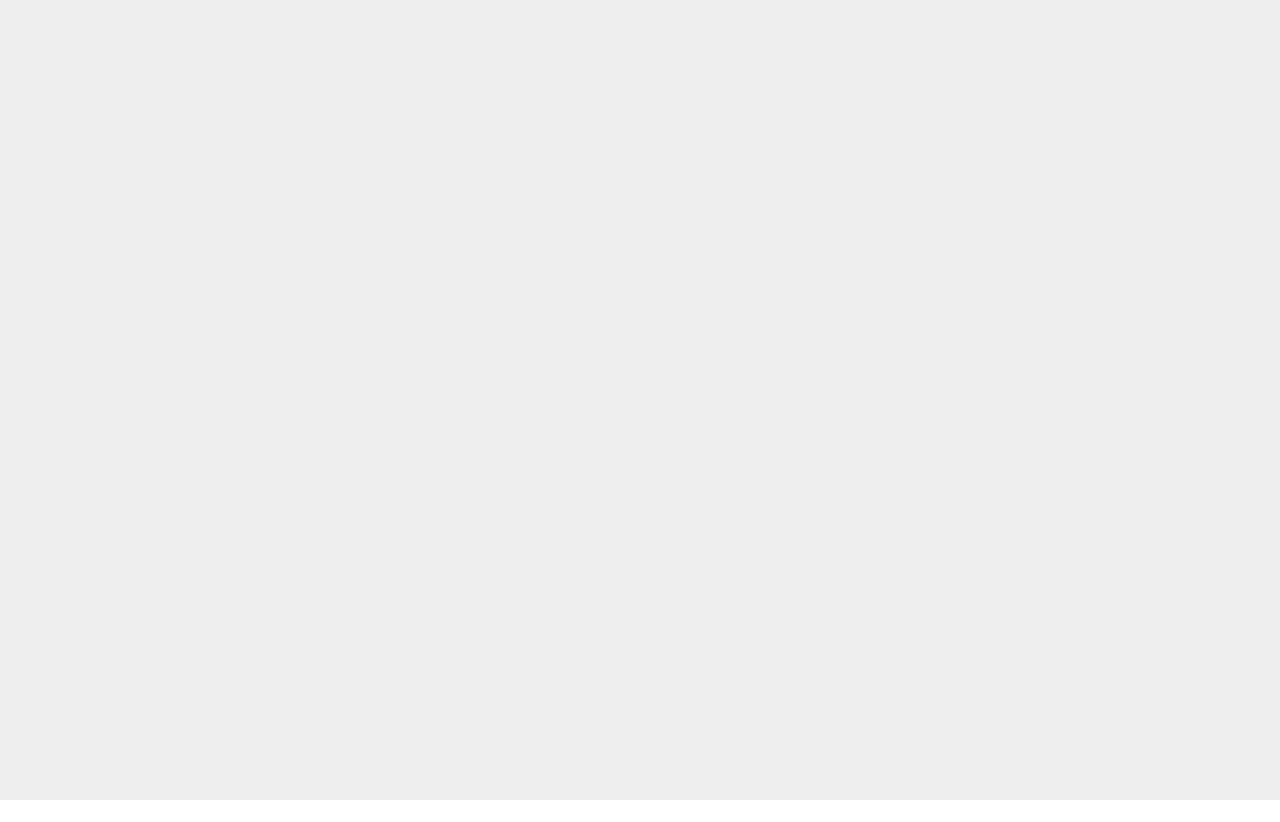
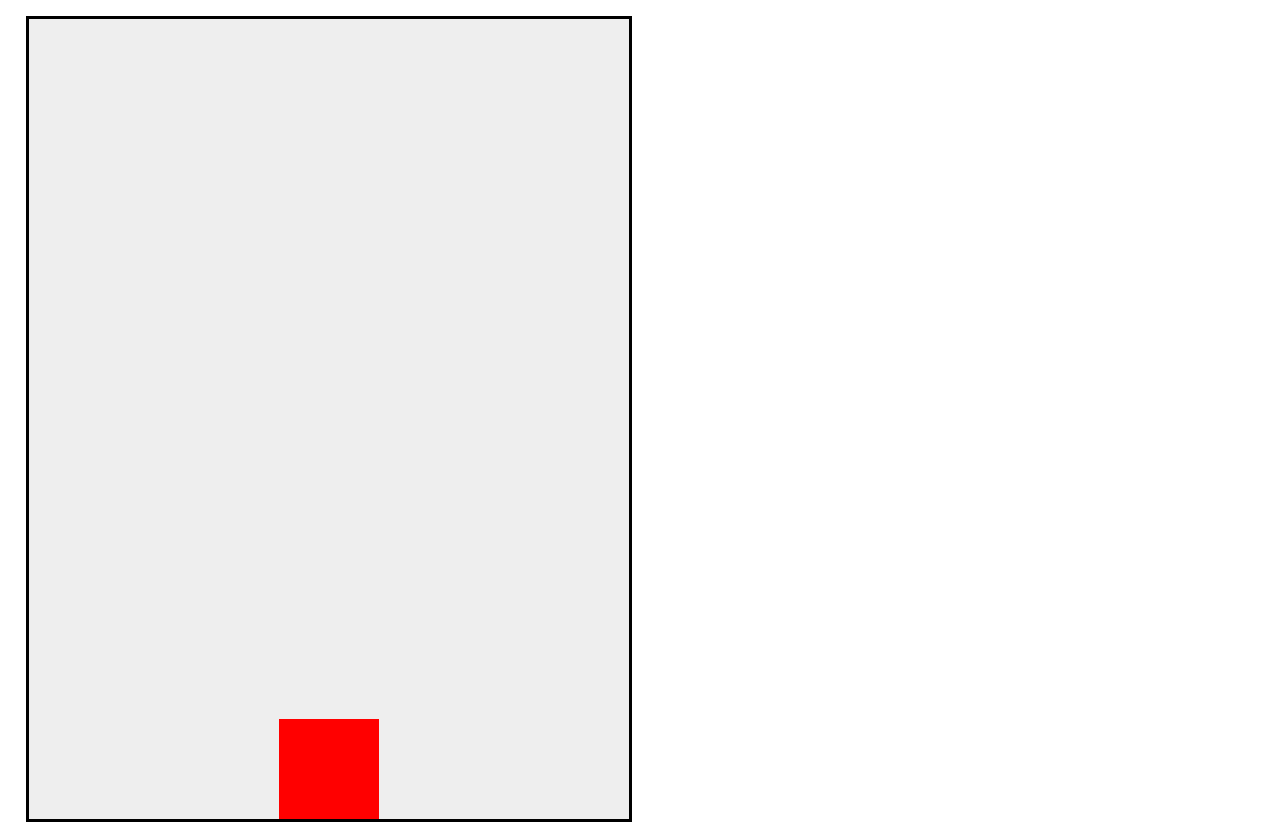
Before and after one commit to dkeiv/shooting-game, a plain HTML site: page index.html in a window 1280 px wide. Before the commit the page ends 800 px from the top, so only its background shows below. Drawn offline with Linux system fonts and the light colour scheme.

Commit message:
basic player and projectile

```diff
--- a/index.html
+++ b/index.html
@@ -1,3 +1,4 @@
+<!DOCTYPE html>
 <html lang="en">
   <head>
     <meta charset="UTF-8" />
@@ -10,6 +11,10 @@
       }
       canvas {
         background: #eee;
+        border: 3px solid black;
+        position: absolute;
+        top: 2vh;
+        left: 2vw;
       }
     </style>
   </head>
--- a/index.js
+++ b/index.js
@@ -1,27 +1,128 @@
-const canvas = document.getElementById('myCanvas');
-const ctx = canvas.getContext('2d');
+class Game {
+  constructor(canvas) {
+    this.canvas = canvas;
+    this.width = this.canvas.width;
+    this.height = this.canvas.height;
+    this.player = new Player(this);
+    this.enemies = [];
+    this.numberOfProjecttile = 5;
+    this.projectiles = [];
+    this.keys = [];
 
-canvas.width = window.innerWidth;
-canvas.height = window.innerHeight;
+    this.createProjectiles();
 
-class Game {
-  constructor(context) {
-    this.context = context;
-    this.player = new Player(this.context);
-    this.enemies = [];
-    this.projectiles = [];
-  }
-  draw() {
-    // clear previous frame
-    this.clearCanvas();
+    window.addEventListener('keydown', (e) => {
+      const index = this.keys.indexOf(e.key);
+      if (index === -1) this.keys.push(e.key);
+      if (e.key == ' ') this.player.shoot();
+    });
+
+    window.addEventListener('keyup', (e) => {
+      const index = this.keys.indexOf(e.key);
+      if (index > -1) this.keys.splice(index, 1);
+    });
+
+    console.log(this.projectiles);
   }
 
-  clearCanvas() {
-    ctx.clearRect(0, 0, canvas.width, canvas.height);
+  render(context) {
+    this.clearCanvas(context); // clear previous frame
+    this.player.draw(context);
+    this.player.update();
+    this.projectiles.forEach((p) => {
+      p.update();
+      p.draw(context);
+    });
   }
 
-  update() {}
+  clearCanvas(context) {
+    context.clearRect(0, 0, this.canvas.width, this.canvas.height);
+  }
+
+  createProjectiles() {
+    for (let i = 0; i < this.numberOfProjecttile; i++) {
+      this.projectiles[i] = new Projectile();
+    }
+  }
+
+  getProjectile() {
+    for (let i = 0; i < this.numberOfProjecttile; i++) {
+      if (this.projectiles[i].isFree) return this.projectiles[i];
+    }
+  }
+
   collisionDectection() {}
+}
+
+class Player {
+  constructor(game) {
+    this.game = game;
+    this.width = 100;
+    this.height = 100;
+    this.x = (this.game.width - this.width) * 0.5;
+    this.y = this.game.height - this.height;
+    this.speed = 5;
+  }
+
+  draw(context) {
+    context.beginPath();
+    context.rect(this.x, this.y, this.width, this.height);
+    context.fillStyle = '#FF0000';
+    context.fill();
+    context.closePath();
+  }
+
+  update() {
+    if (this.game.keys.indexOf('ArrowLeft') > -1) {
+      this.x = Math.max(this.x - this.speed, 0);
+    }
+    if (this.game.keys.indexOf('ArrowRight') > -1) {
+      this.x = Math.min(this.x + this.speed, this.game.width - this.width);
+    }
+  }
+
+  shoot() {
+    const projectile = this.game.getProjectile();
+    if (projectile) projectile.start(this.x + this.width * 0.5, this.y);
+  }
+}
+
+class Projectile {
+  constructor() {
+    this.width = 8;
+    this.height = 30;
+    this.x = 0;
+    this.y = 600;
+    this.speed = 20;
+    this.isFree = true;
+  }
+
+  draw(context) {
+    if (!this.isFree) {
+      context.beginPath();
+      context.rect(this.x, this.y, this.width, this.height);
+      context.fillStyle = '#FF0000';
+      context.fill();
+      context.closePath();
+    }
+  }
+
+  update() {
+    if (!this.isFree) {
+      this.y -= this.speed;
+      if(this.y < -this.height) this.reset();
+    }
+  }
+
+  start(x, y) {
+    this.x = x - this.width * 0.5;
+    this.y = y;
+    this.isFree = false;
+  }
+
+  reset() {
+    this.isFree = true;
+  }
 }
 
 class Enemy {
@@ -32,40 +133,21 @@ class Enemy {
   update() {}
 }
 
-class Player {
-  constructor(context) {
-    this.x = 0;
-    this.y = 0;
-    this.vx = 5;
-    this.vy = 5;
-    this.context = context;
+window.addEventListener('load', () => {
+  const canvas = document.getElementById('myCanvas');
+  const ctx = canvas.getContext('2d');
+  canvas.width = 600;
+  canvas.height = 800;
+
+  const game = new Game(canvas);
+
+  const testLimit = 24;
+  let frame = 0;
+
+  function animate() {
+    // frame === testLimit ? frame++ : return 0;
+    game.render(ctx);
+    window.requestAnimationFrame(animate);
   }
-  draw() {}
-  update() {}
-}
-
-class Projectile {
-  constructor() {
-    this.isFired = false;
-  }
-  draw() {}
-  update() {}
-}
-
-// ctx.beginPath();
-// ctx.rect(20, 40, 50, 50);
-// ctx.fillStyle = '#FF0000';
-// ctx.fill();
-// ctx.closePath();
-
-// ctx.beginPath();
-// ctx.arc(240, 160, 20, 0, Math.PI * 2, false);
-// ctx.fillStyle = 'green';
-// ctx.fill();
-// ctx.closePath();
-
-// ctx.beginPath();
-// ctx.rect(160, 10, 100, 40);
-// ctx.strokeStyle = 'rgb(0 0 255 / 50%)';
-// ctx.stroke();
-// ctx.closePath();
+  animate();
+});
```
